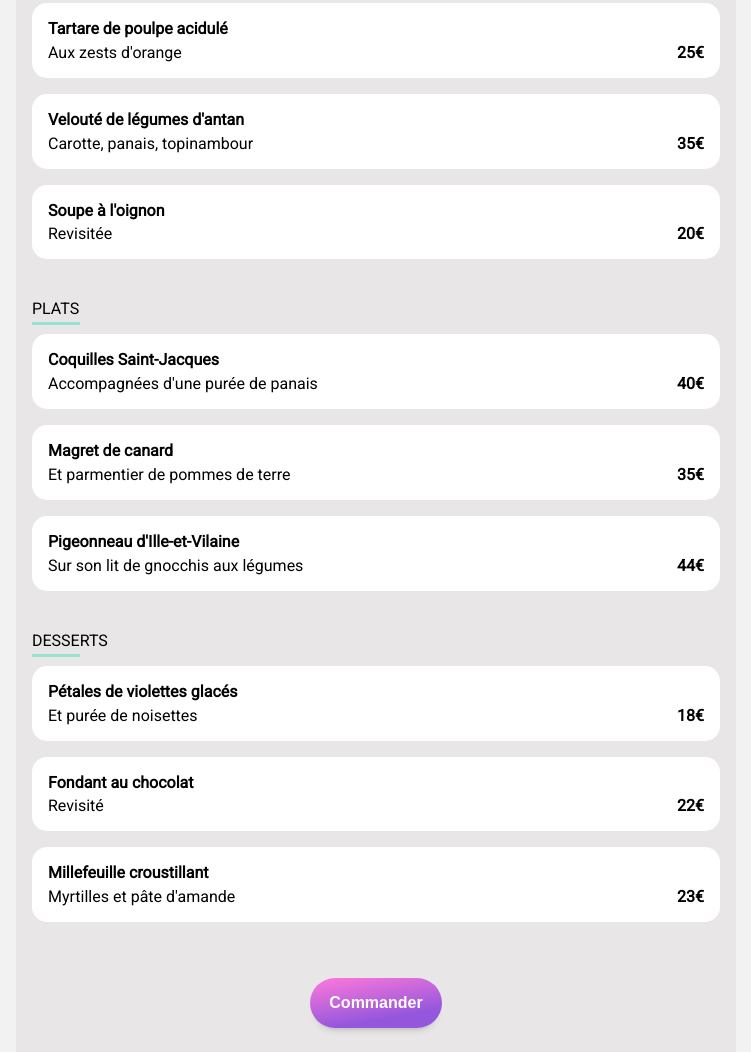
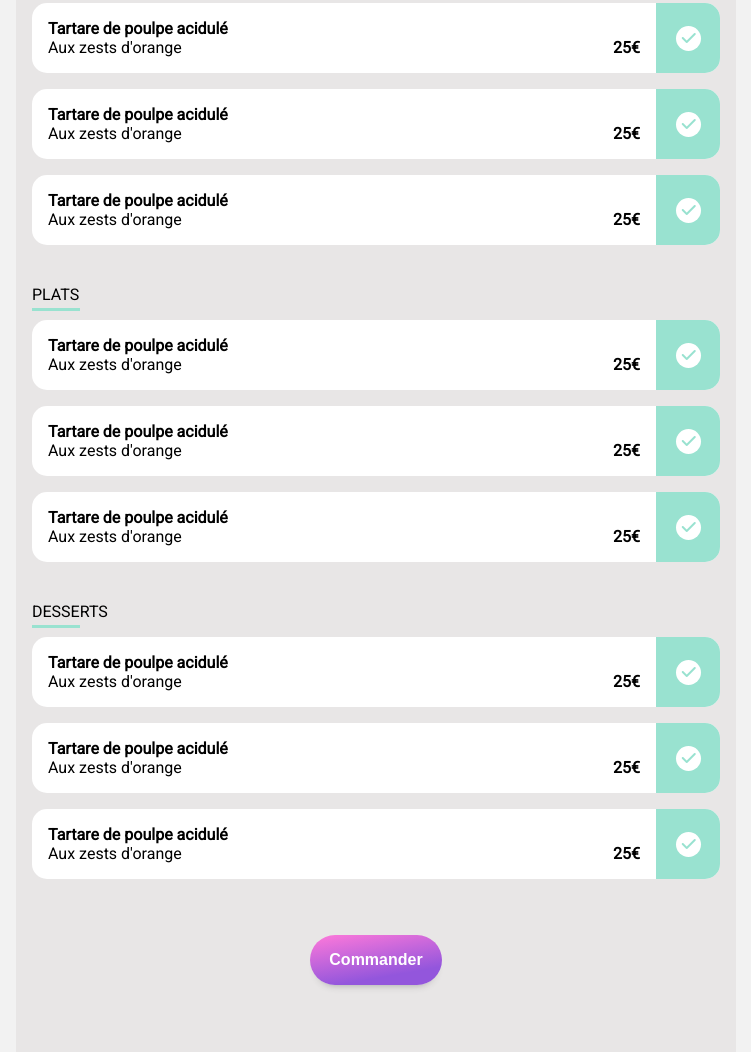
Before and after one commit to rocharmengaud/ohmyfood, a website built with Parcel: page src/alafrancaise.html in a window 1280 px wide. Shown: the part 422-1474 px from the top of the page, without its empty margins (264-1015 px from the left). Built offline with nearby package versions, Linux system fonts and the light colour scheme; a web font is replaced by a local one.

Commit message:
commit before first css split

```diff
--- a/src/alafrancaise.css
+++ b/src/alafrancaise.css
@@ -46,6 +46,8 @@ h2 {
   --fs-small: 0.5rem;
   --fs-normal: 1rem;
   --fs-big: 1.3rem;
+
+  --anim-size: 64px;
 }
 
 .bold {
@@ -54,6 +56,10 @@ h2 {
 
 .flex {
   display: flex;
+}
+
+.grow {
+  flex-grow: 1;
 }
 
 /* ----------------------------------HEADER---------------------------------- */
@@ -134,15 +140,21 @@ header {
 
 .menu-card {
   justify-content: space-between;
-  align-items: flex-end;
   background-color: var(--white);
-  padding: 1rem;
   border-radius: 15px;
-}
+  width: 100%;
+  overflow: hidden;
 
-.menu-text {
-  flex-direction: column;
-  gap: 0.3rem;
+  .menu-content {
+    padding: 1rem;
+    justify-content: space-between;
+    align-items: flex-end;
+  }
+
+  .menu-text {
+    flex-direction: column;
+    gap: 0.3rem;
+  }
 }
 
 .btn-box {
@@ -162,8 +174,32 @@ header {
   cursor: pointer;
 }
 
+.checkmark-box {
+  display: flex;
+  align-items: center;
+  justify-content: center;
+  width: var(--anim-size);
+  background-color: var(--new);
+
+  .checkmark-circle {
+    position: relative;
+    background-color: var(--white);
+    height: 25px;
+    width: 25px;
+    border-radius: 100%;
+  }
+
+  .fa-check {
+    color: var(--new);
+    position: absolute;
+    top: 0.3rem;
+    right: 0.3rem;
+  }
+}
+
+/* ---------------------------FOOTER--------------------------- */
 footer {
-  padding-top: 2rem;
+  padding: 1.5rem 0;
   background-color: var(--footer);
 
   a {
--- a/src/alafrancaise.html
+++ b/src/alafrancaise.html
@@ -37,69 +37,132 @@
           <div class="menu-card-wrapper flex">
             <div class="start">ENTRÉES</div>
           <div class="menu-card flex">
-            <div class="menu-text flex">
+            <div class="menu-content flex grow">
+              <div class="menu-text">
                 <div class="meal bold">Tartare de poulpe acidulé</div>
                 <div class="ingredients">Aux zests d'orange</div>
               </div>
               <div class="menu-price bold">25€</div>
             </div>
-          <div class="menu-card flex">
-            <div class="menu-text flex">
-              <div class="meal bold">Velouté de légumes d'antan</div>
-              <div class="ingredients">Carotte, panais, topinambour</div>
+            <div class="checkmark-box">
+              <div class="checkmark-circle">
+                <i class="fa-check fas"></i>
               </div>
-            <div class="menu-price bold">35€</div>
+            </div>
           </div>
           <div class="menu-card flex">
-            <div class="menu-text flex">
-              <div class="meal bold">Soupe à l'oignon</div>
-              <div class="ingredients">Revisitée</div>
+            <div class="menu-content flex grow">
+              <div class="menu-text">
+                <div class="meal bold">Tartare de poulpe acidulé</div>
+                <div class="ingredients">Aux zests d'orange</div>
               </div>
-            <div class="menu-price bold">20€</div>
+              <div class="menu-price bold">25€</div>
+            </div>
+            <div class="checkmark-box">
+              <div class="checkmark-circle">
+                <i class="fa-check fas"></i>
+              </div>
+            </div>
+          </div>
+          <div class="menu-card flex">
+            <div class="menu-content flex grow">
+              <div class="menu-text">
+                <div class="meal bold">Tartare de poulpe acidulé</div>
+                <div class="ingredients">Aux zests d'orange</div>
+              </div>
+              <div class="menu-price bold">25€</div>
+            </div>
+            <div class="checkmark-box">
+              <div class="checkmark-circle">
+                <i class="fa-check fas"></i>
+              </div>
+            </div>
           </div>
           <div class="start">PLATS</div>
           <div class="menu-card flex">
-              <div class="menu-text flex">
-                <div class="meal bold">Coquilles Saint-Jacques</div>
-                <div class="ingredients">Accompagnées d'une purée de panais</div>
+            <div class="menu-content flex grow">
+              <div class="menu-text">
+                <div class="meal bold">Tartare de poulpe acidulé</div>
+                <div class="ingredients">Aux zests d'orange</div>
               </div>
-              <div class="menu-price bold">40€</div>
+              <div class="menu-price bold">25€</div>
+            </div>
+            <div class="checkmark-box">
+              <div class="checkmark-circle">
+                <i class="fa-check fas"></i>
+              </div>
+            </div>
           </div>
           <div class="menu-card flex">
-              <div class="menu-text flex">
-                <div class="meal bold">Magret de canard</div>
-                <div class="ingredients">Et parmentier de pommes de terre</div>
+            <div class="menu-content flex grow">
+              <div class="menu-text">
+                <div class="meal bold">Tartare de poulpe acidulé</div>
+                <div class="ingredients">Aux zests d'orange</div>
               </div>
-              <div class="menu-price bold">35€</div>
+              <div class="menu-price bold">25€</div>
+            </div>
+            <div class="checkmark-box">
+              <div class="checkmark-circle">
+                <i class="fa-check fas"></i>
+              </div>
+            </div>
           </div>
           <div class="menu-card flex">
-              <div class="menu-text flex">
-                <div class="meal bold">Pigeonneau d'Ille-et-Vilaine</div>
-                <div class="ingredients">Sur son lit de gnocchis aux légumes</div>
+            <div class="menu-content flex grow">
+              <div class="menu-text">
+                <div class="meal bold">Tartare de poulpe acidulé</div>
+                <div class="ingredients">Aux zests d'orange</div>
               </div>
-              <div class="menu-price bold">44€</div>
+              <div class="menu-price bold">25€</div>
+            </div>
+            <div class="checkmark-box">
+              <div class="checkmark-circle">
+                <i class="fa-check fas"></i>
+              </div>
+            </div>
           </div>
             <div class="start">DESSERTS</div>
             <div class="menu-card flex">
-              <div class="menu-text flex">
-                <div class="meal bold">Pétales de violettes glacés</div>
-                <div class="ingredients">Et purée de noisettes</div>
+              <div class="menu-content flex grow">
+                <div class="menu-text">
+                  <div class="meal bold">Tartare de poulpe acidulé</div>
+                  <div class="ingredients">Aux zests d'orange</div>
                 </div>
-              <div class="menu-price bold">18€</div>
+                <div class="menu-price bold">25€</div>
+              </div>
+              <div class="checkmark-box">
+                <div class="checkmark-circle">
+                  <i class="fa-check fas"></i>
+                </div>
+              </div>
             </div>
             <div class="menu-card flex">
-              <div class="menu-text flex">
-                <div class="meal bold">Fondant au chocolat</div>
-                <div class="ingredients">Revisité</div>
+              <div class="menu-content flex grow">
+                <div class="menu-text">
+                  <div class="meal bold">Tartare de poulpe acidulé</div>
+                  <div class="ingredients">Aux zests d'orange</div>
                 </div>
-              <div class="menu-price bold">22€</div>
+                <div class="menu-price bold">25€</div>
+              </div>
+              <div class="checkmark-box">
+                <div class="checkmark-circle">
+                  <i class="fa-check fas"></i>
+                </div>
+              </div>
             </div>
             <div class="menu-card flex">
-              <div class="menu-text flex">
-                <div class="meal bold">Millefeuille croustillant</div>
-                <div class="ingredients">Myrtilles et pâte d'amande</div>
+              <div class="menu-content flex grow">
+                <div class="menu-text">
+                  <div class="meal bold">Tartare de poulpe acidulé</div>
+                  <div class="ingredients">Aux zests d'orange</div>
                 </div>
-              <div class="menu-price bold">23€</div>
+                <div class="menu-price bold">25€</div>
+              </div>
+              <div class="checkmark-box">
+                <div class="checkmark-circle">
+                  <i class="fa-check fas"></i>
+                </div>
+              </div>
             </div>
       </div>
       <div class="btn-box">
--- a/src/style.css
+++ b/src/style.css
@@ -30,7 +30,10 @@ h2 {
   font-size: var(--fs-normal);
 }
 
-/* --------------------------------CUSTOM PROPERTIES-------------------------------- */
+/* -------------------------------SPLITTING CSS----------------------------------- */
+@import url('/src/alafrancaise.css');
+
+/* --------------------------------CUSTOM PROPERTIES------------------------------ */
 :root {
   --bg: #f2f2f2;
   --white: #fff;
```
Lines whose indentation alone changed are shown as unchanged.
